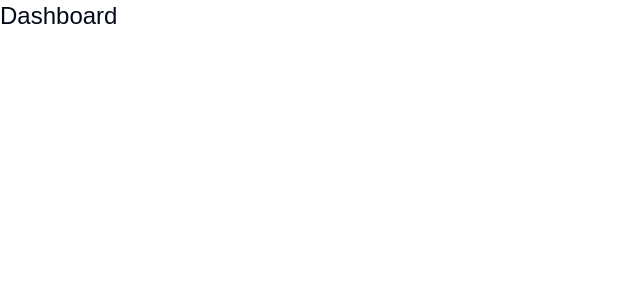
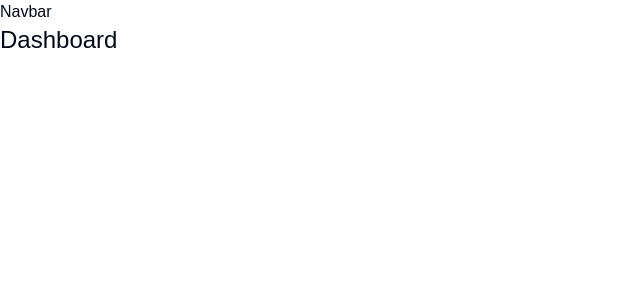
Before and after one commit to dangabrielle/dashboard-app, a Next.js app: page / in a window 1280 px wide. Shown: the top 300 px of the page, without its empty margins (0-640 px from the left). Built offline with nearby package versions, Linux system fonts and the light colour scheme.

Commit message:
wip: navbar

```diff
--- a/app/layout.tsx
+++ b/app/layout.tsx
@@ -1,5 +1,6 @@
 import type { Metadata } from "next";
 import localFont from "next/font/local";
+import Navbar from "@/components/Navbar";
 import "./globals.css";
 
 const geistSans = localFont({
@@ -28,6 +29,7 @@ export default function RootLayout({
       <body
         className={`${geistSans.variable} ${geistMono.variable} antialiased`}
       >
+        <Navbar />
         {children}
       </body>
     </html>
--- /dev/null
+++ b/components/Navbar.tsx
@@ -0,0 +1,5 @@
+const Navbar = () => {
+  return <div>Navbar</div>;
+};
+
+export default Navbar;
```
